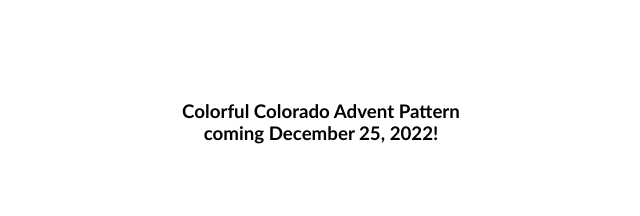
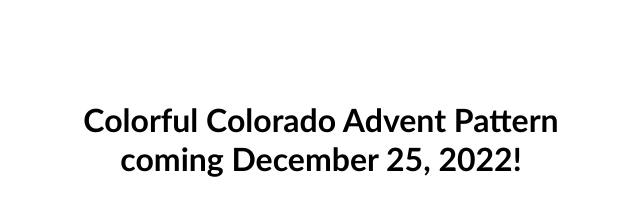
Before and after one commit to nmkirchhoff/colorful-colorado-advent, a plain HTML site: page index.html in a window 1280 px wide. Shown: the whole page, without its empty margins (319-959 px from the left). Drawn offline with Linux system fonts and the light colour scheme.

Commit message:
Update index.html

```diff
--- a/index.html
+++ b/index.html
@@ -4,8 +4,8 @@
     <link rel="stylesheet" href="index.css">
 </head>
 <body>
-  <h3 class="message">
+  <h1 class="message">
       Colorful Colorado Advent Pattern </br>
       coming December 25, 2022!
-  </h3>
+  </h1>
 </body>
```
